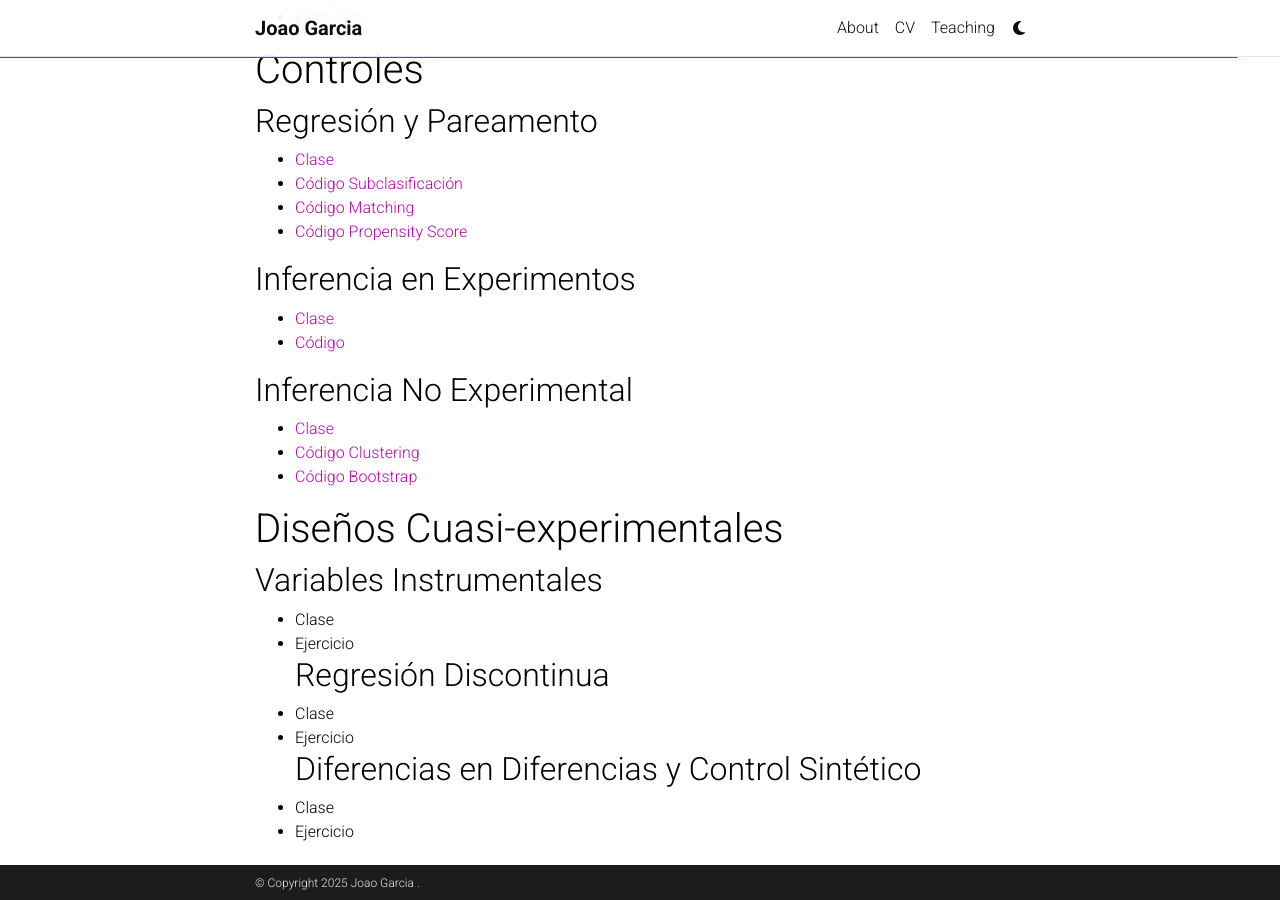
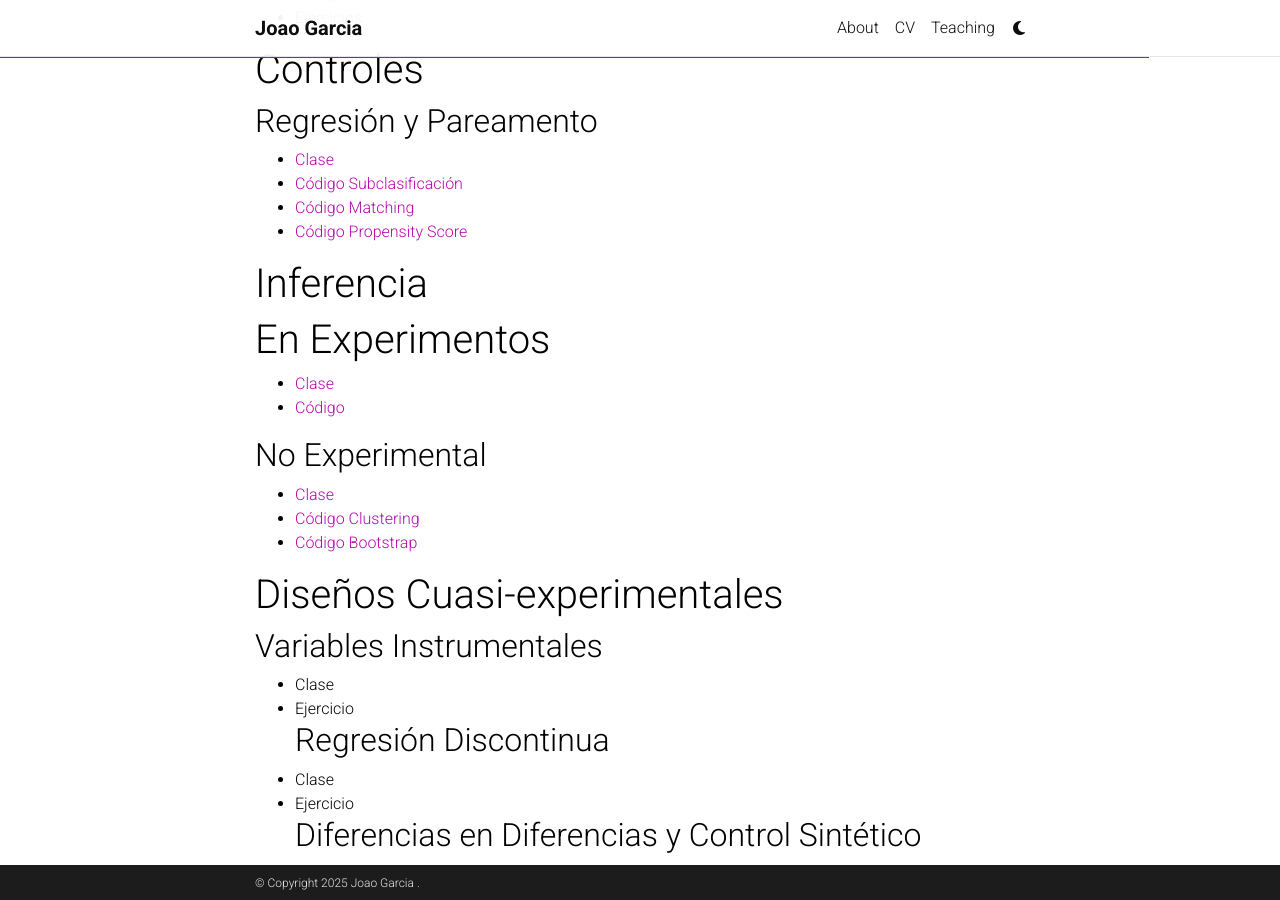
Before and after one commit to jmbvgarcia/jmbvgarcia.github.io, a Jekyll site: the page built from _pages/course_causal.md, in a window 1280 px wide and 900 px high, scrolled down 835 px. Built offline with Jekyll 4.4.1, drawn with Linux system fonts in a browser that asks for light colours; comment, search, counter and statistics services are not loaded; a style sheet for code colours, icons or effects is not loaded.

Commit message:
Update course_causal.md

```diff
--- a/_pages/course_causal.md
+++ b/_pages/course_causal.md
@@ -37,11 +37,12 @@
 - [Código Matching][11]
 - [Código Propensity Score][12]
 
-## Inferencia en Experimentos
+# Inferencia
+# En Experimentos
 - [Clase][13]
 - [Código][14]
 
-## Inferencia No Experimental
+## No Experimental
 - [Clase][16]
 - [Código Clustering][17]
 - [Código Bootstrap][18]
```
